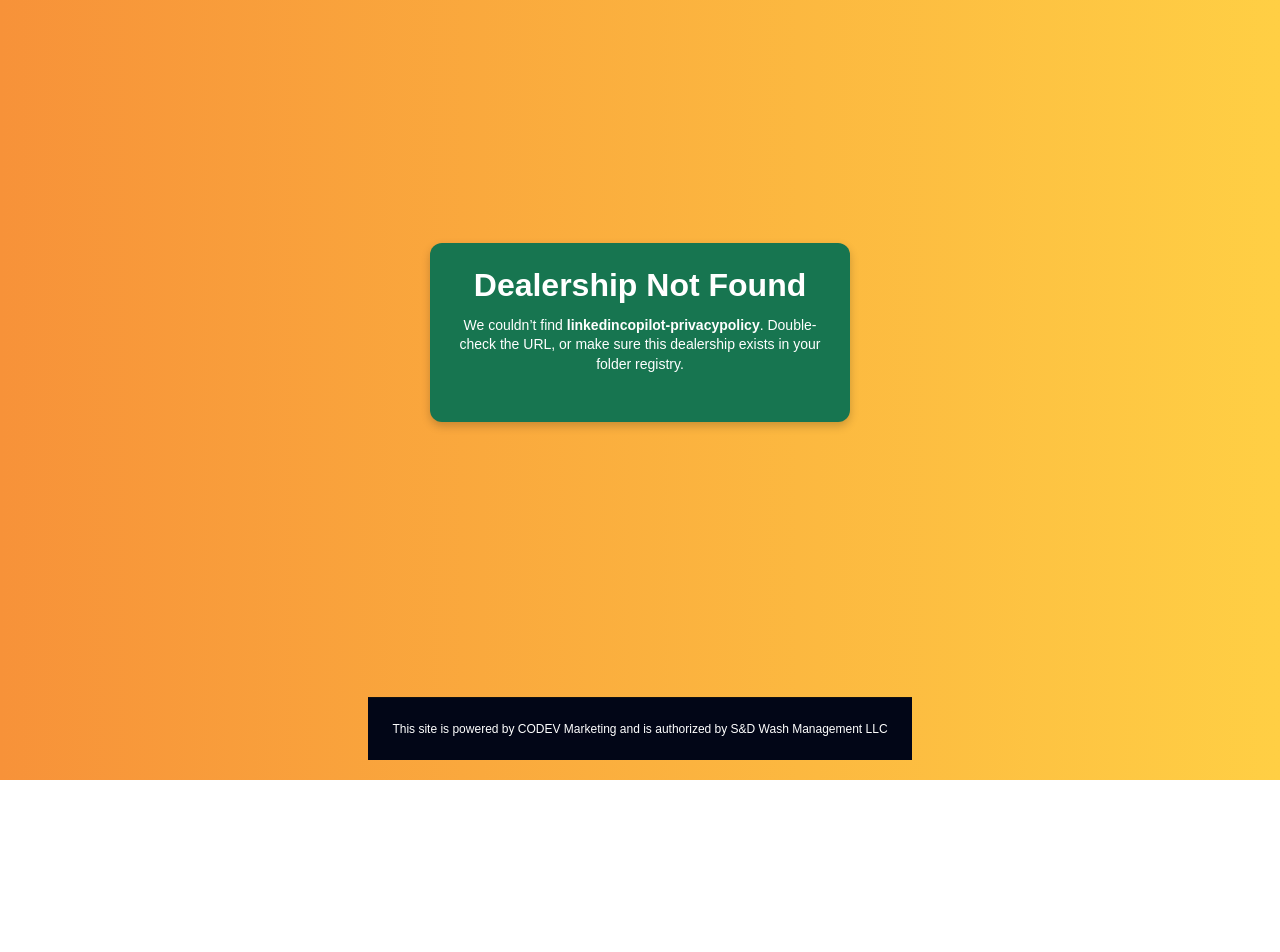
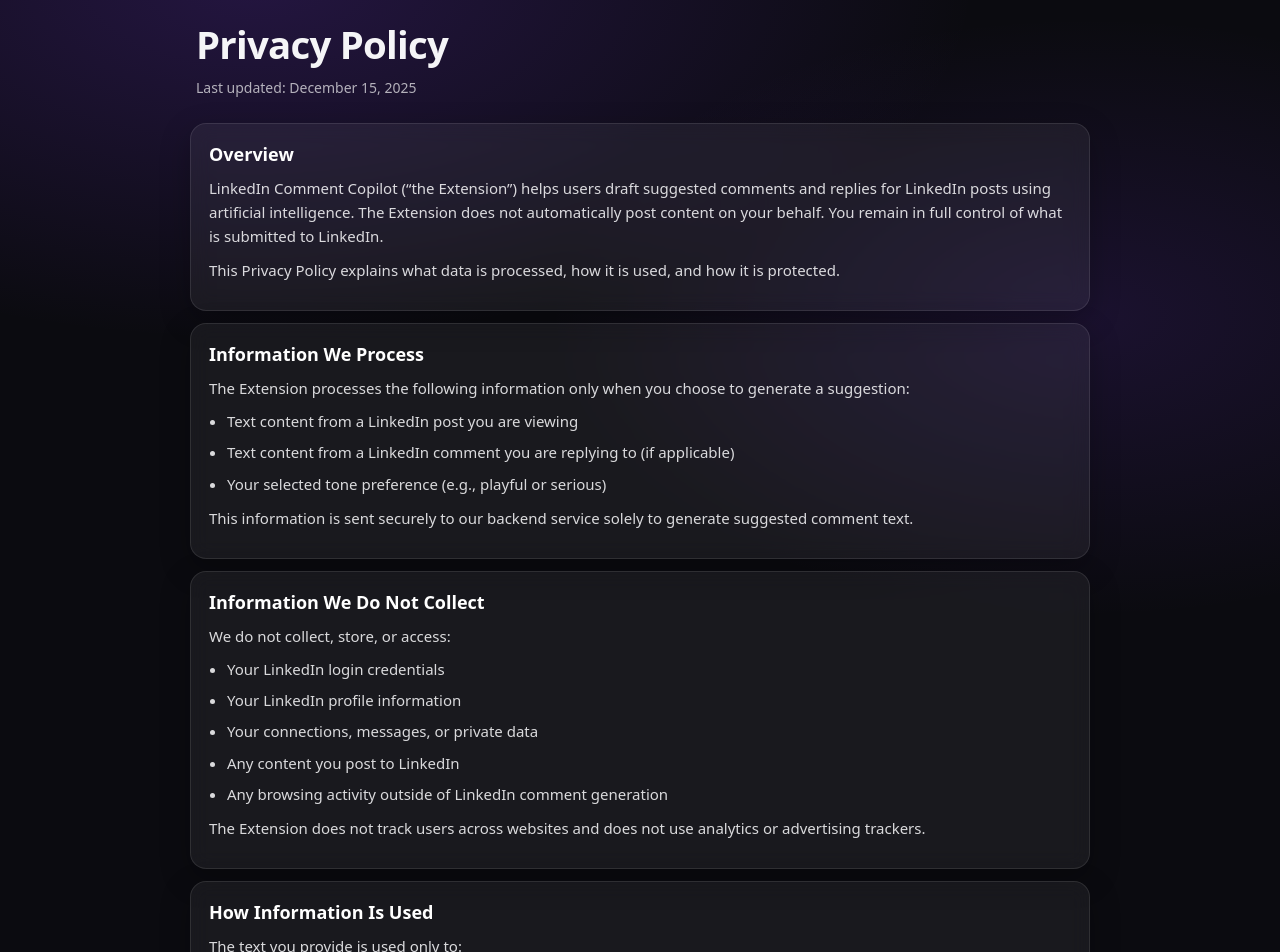
Before and after one commit to noahcoleman76/KnockoutPromos, a React (Vite) app: page /linkedincopilot-privacypolicy in a window 1280 px wide. Shown: the part 20-972 px from the top of the page. Before the commit the page ends 800 px from the top, so only its background shows below. Built offline with nearby package versions, Linux system fonts and the light colour scheme.

Commit message:
added privacy policy page for linkedin copilot

```diff
--- a/src/App.jsx
+++ b/src/App.jsx
@@ -5,6 +5,7 @@
 import DealershipPromoPage from "./pages/DealershipPromoPage";
 import SuccessPage from "./pages/SuccessPage";
 import LinksPage from "./pages/LinksPage";
+import LinkedInCopilotPrivacyPolicy from "./pages/linkedincopilot-privacypolicy";
 
 export default function App() {
   return (
@@ -16,6 +17,9 @@
       {/* Dynamic dealership route */}
       <Route path="/:dealershipId" element={<DealershipPromoPage />} />
 
+      {/* Additional Other Side Hustle Pages */}
+      <Route path="/linkedincopilot-privacypolicy" element={<LinkedInCopilotPrivacyPolicy />} />
+
       <Route path="*" element={<div style={{ padding: 24 }}>Not found</div>} />
     </Routes>
   );
--- /dev/null
+++ b/src/pages/linkedincopilot-privacypolicy.jsx
@@ -0,0 +1,237 @@
+// linkedincopilot-privacypolicy.jsx
+import React from "react";
+
+export default function LinkedInCopilotPrivacyPolicy() {
+  return (
+    <main style={styles.page}>
+      <div style={styles.container}>
+        <header style={styles.header}>
+          <h1 style={styles.h1}>Privacy Policy</h1>
+          <p style={styles.updated}>Last updated: December 15, 2025</p>
+        </header>
+
+        <section style={styles.card}>
+          <h2 style={styles.h2}>Overview</h2>
+          <p style={styles.p}>
+            LinkedIn Comment Copilot (“the Extension”) helps users draft suggested
+            comments and replies for LinkedIn posts using artificial intelligence.
+            The Extension does not automatically post content on your behalf. You
+            remain in full control of what is submitted to LinkedIn.
+          </p>
+          <p style={styles.p}>
+            This Privacy Policy explains what data is processed, how it is used,
+            and how it is protected.
+          </p>
+        </section>
+
+        <section style={styles.card}>
+          <h2 style={styles.h2}>Information We Process</h2>
+          <p style={styles.p}>
+            The Extension processes the following information only when you choose
+            to generate a suggestion:
+          </p>
+          <ul style={styles.ul}>
+            <li style={styles.li}>Text content from a LinkedIn post you are viewing</li>
+            <li style={styles.li}>
+              Text content from a LinkedIn comment you are replying to (if applicable)
+            </li>
+            <li style={styles.li}>
+              Your selected tone preference (e.g., playful or serious)
+            </li>
+          </ul>
+          <p style={styles.p}>
+            This information is sent securely to our backend service solely to
+            generate suggested comment text.
+          </p>
+        </section>
+
+        <section style={styles.card}>
+          <h2 style={styles.h2}>Information We Do Not Collect</h2>
+          <p style={styles.p}>We do not collect, store, or access:</p>
+          <ul style={styles.ul}>
+            <li style={styles.li}>Your LinkedIn login credentials</li>
+            <li style={styles.li}>Your LinkedIn profile information</li>
+            <li style={styles.li}>Your connections, messages, or private data</li>
+            <li style={styles.li}>Any content you post to LinkedIn</li>
+            <li style={styles.li}>Any browsing activity outside of LinkedIn comment generation</li>
+          </ul>
+          <p style={styles.p}>
+            The Extension does not track users across websites and does not use
+            analytics or advertising trackers.
+          </p>
+        </section>
+
+        <section style={styles.card}>
+          <h2 style={styles.h2}>How Information Is Used</h2>
+          <p style={styles.p}>The text you provide is used only to:</p>
+          <ul style={styles.ul}>
+            <li style={styles.li}>
+              Generate short, relevant comment or reply suggestions using an AI model
+            </li>
+          </ul>
+          <p style={styles.p}>
+            The generated suggestions are returned to your browser and displayed
+            for your review.
+          </p>
+        </section>
+
+        <section style={styles.card}>
+          <h2 style={styles.h2}>Data Retention</h2>
+          <p style={styles.p}>
+            We do not intentionally store LinkedIn post text or comment text long-term.
+          </p>
+          <ul style={styles.ul}>
+            <li style={styles.li}>
+              Requests may be temporarily processed in memory to generate responses.
+            </li>
+            <li style={styles.li}>
+              We do not build user profiles or retain historical comment data.
+            </li>
+          </ul>
+        </section>
+
+        <section style={styles.card}>
+          <h2 style={styles.h2}>Data Sharing</h2>
+          <p style={styles.p}>
+            We do not sell, rent, or share your data with third parties.
+          </p>
+          <p style={styles.p}>
+            Text submitted for generation is processed using a third-party AI
+            provider strictly for the purpose of generating suggestions. No data
+            is used for advertising or model training by us.
+          </p>
+        </section>
+
+        <section style={styles.card}>
+          <h2 style={styles.h2}>Security</h2>
+          <p style={styles.p}>
+            We take reasonable steps to protect data during transmission, including:
+          </p>
+          <ul style={styles.ul}>
+            <li style={styles.li}>Secure HTTPS communication</li>
+            <li style={styles.li}>Restricted backend access</li>
+            <li style={styles.li}>Rate limiting to prevent abuse</li>
+          </ul>
+        </section>
+
+        <section style={styles.card}>
+          <h2 style={styles.h2}>Your Control</h2>
+          <ul style={styles.ul}>
+            <li style={styles.li}>You choose when to generate suggestions</li>
+            <li style={styles.li}>You choose which suggestion, if any, to insert</li>
+            <li style={styles.li}>You manually submit all comments to LinkedIn</li>
+            <li style={styles.li}>The Extension does nothing without your direct action.</li>
+          </ul>
+        </section>
+
+        <section style={styles.card}>
+          <h2 style={styles.h2}>Changes to This Policy</h2>
+          <p style={styles.p}>
+            We may update this Privacy Policy as the Extension evolves. Updates
+            will be reflected on this page with a revised “Last updated” date.
+          </p>
+        </section>
+
+        <section style={styles.card}>
+          <h2 style={styles.h2}>Contact</h2>
+          <p style={styles.p}>
+            If you have questions about this Privacy Policy or data handling, you
+            can contact:
+          </p>
+          <p style={styles.p}>
+            Email:{" "}
+            <a style={styles.link} href="mailto:support@yourdomain.com">
+              noah@knockoutpromos.com
+            </a>
+          </p>
+        </section>
+
+        <footer style={styles.footer}>
+          <span style={styles.footerText}>
+            © {new Date().getFullYear()} Knockout Promos
+          </span>
+        </footer>
+      </div>
+    </main>
+  );
+}
+
+const styles = {
+  page: {
+    minHeight: "100vh",
+    background:
+      "radial-gradient(1200px 600px at 20% 0%, rgba(124,58,237,0.22), transparent 60%), radial-gradient(900px 500px at 85% 15%, rgba(124,58,237,0.14), transparent 60%), #0b0b10",
+    color: "#f5f5f7",
+    padding: "28px 16px",
+    fontFamily:
+      'ui-sans-serif, system-ui, -apple-system, Segoe UI, Roboto, Helvetica, Arial, "Apple Color Emoji","Segoe UI Emoji"',
+  },
+  container: {
+    maxWidth: 900,
+    margin: "0 auto",
+  },
+  header: {
+    marginBottom: 16,
+    padding: "10px 6px",
+  },
+  h1: {
+    fontSize: "clamp(28px, 3vw, 40px)",
+    margin: 0,
+    letterSpacing: "-0.02em",
+  },
+  updated: {
+    margin: "8px 0 0",
+    color: "rgba(245,245,247,0.7)",
+    fontSize: 14,
+  },
+  card: {
+    background: "rgba(255,255,255,0.06)",
+    border: "1px solid rgba(255,255,255,0.10)",
+    borderRadius: 16,
+    padding: "18px 18px",
+    marginTop: 12,
+    boxShadow: "0 10px 30px rgba(0,0,0,0.25)",
+    backdropFilter: "blur(10px)",
+  },
+  h2: {
+    fontSize: 18,
+    margin: "0 0 10px",
+    color: "#ffffff",
+  },
+  p: {
+    margin: "10px 0",
+    lineHeight: 1.6,
+    color: "rgba(245,245,247,0.88)",
+    fontSize: 15,
+  },
+  ul: {
+    margin: "10px 0 0 18px",
+    padding: 0,
+    color: "rgba(245,245,247,0.88)",
+  },
+  li: {
+    margin: "8px 0",
+    lineHeight: 1.55,
+    fontSize: 15,
+  },
+  link: {
+    color: "#a78bfa",
+    textDecoration: "none",
+    borderBottom: "1px solid rgba(167,139,250,0.35)",
+    paddingBottom: 1,
+  },
+  footer: {
+    marginTop: 18,
+    padding: "18px 6px 6px",
+    color: "rgba(245,245,247,0.55)",
+    fontSize: 12,
+    textAlign: "center",
+  },
+  footerText: {
+    display: "inline-block",
+    padding: "6px 10px",
+    borderRadius: 999,
+    border: "1px solid rgba(255,255,255,0.10)",
+    background: "rgba(255,255,255,0.04)",
+  },
+};
```
